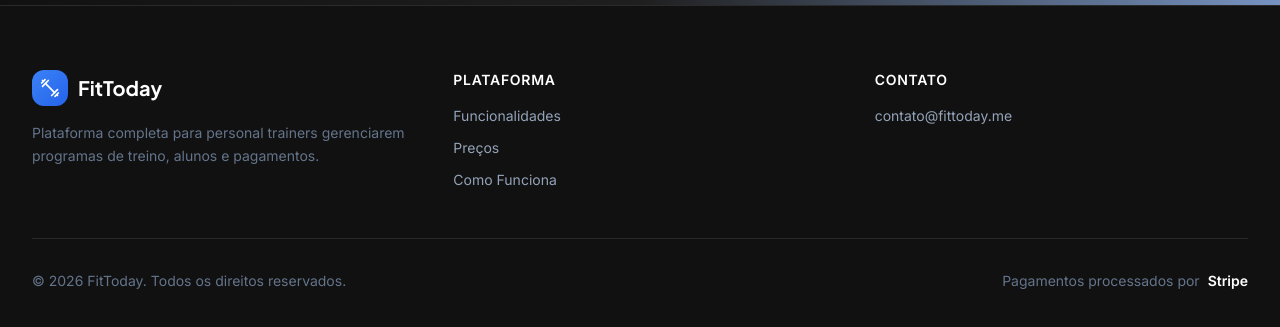
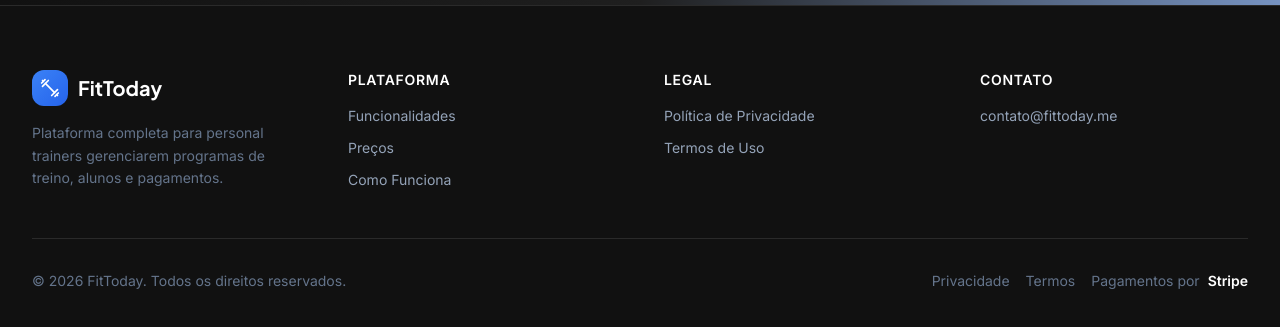
Before and after one commit to Viniciuscarvalho/FitToday-cms, a Next.js app in the folder fitness-cms/web-cms/: page / in a window 1280 px wide. Shown: the part 7013-7340 px from the top of the page. Built offline with nearby package versions, Linux system fonts and the light colour scheme; no server answers; grey boxes are pictures that could not be loaded.

Commit message:
feat: add Privacy and Terms links to landing page footer
- Add 'Legal' column to footer grid (4 columns now)
- Link /politica-privacidade and /termos-de-uso in footer nav
- Add compact Privacidade/Termos links in bottom copyright bar

```diff
--- a/fitness-cms/web-cms/app/(public)/page.tsx
+++ b/fitness-cms/web-cms/app/(public)/page.tsx
@@ -676,7 +676,7 @@ export default function SitePage() {
       {/* ====== FOOTER ====== */}
       <footer className="bg-brand-background text-brand-textSecondary py-16 border-t border-brand-outline">
         <div className="max-w-7xl mx-auto px-4 sm:px-6 lg:px-8">
-          <div className="grid grid-cols-1 md:grid-cols-3 gap-12">
+          <div className="grid grid-cols-1 md:grid-cols-4 gap-12">
             <div>
               <div className="flex items-center gap-2.5 mb-4">
                 <div className="w-9 h-9 bg-gradient-to-br from-brand-primary to-blue-600 rounded-xl flex items-center justify-center">
@@ -700,6 +700,22 @@ export default function SitePage() {
             </div>
 
             <div>
+              <h3 className="text-white font-semibold mb-4 text-sm uppercase tracking-wider">Legal</h3>
+              <ul className="space-y-3 text-sm">
+                <li>
+                  <Link href="/politica-privacidade" className="hover:text-white transition-colors">
+                    Política de Privacidade
+                  </Link>
+                </li>
+                <li>
+                  <Link href="/termos-de-uso" className="hover:text-white transition-colors">
+                    Termos de Uso
+                  </Link>
+                </li>
+              </ul>
+            </div>
+
+            <div>
               <h3 className="text-white font-semibold mb-4 text-sm uppercase tracking-wider">Contato</h3>
               <ul className="space-y-3 text-sm">
                 <li><a href="mailto:contato@fittoday.me" className="hover:text-white transition-colors">contato@fittoday.me</a></li>
@@ -711,9 +727,17 @@ export default function SitePage() {
             <p className="text-sm text-brand-textTertiary">
               &copy; {new Date().getFullYear()} FitToday. Todos os direitos reservados.
             </p>
-            <div className="flex items-center gap-2 text-sm text-brand-textTertiary">
-              <span>Pagamentos processados por</span>
-              <span className="font-semibold text-white">Stripe</span>
+            <div className="flex items-center gap-4 text-sm text-brand-textTertiary">
+              <Link href="/politica-privacidade" className="hover:text-white transition-colors">
+                Privacidade
+              </Link>
+              <Link href="/termos-de-uso" className="hover:text-white transition-colors">
+                Termos
+              </Link>
+              <span className="flex items-center gap-2">
+                <span>Pagamentos por</span>
+                <span className="font-semibold text-white">Stripe</span>
+              </span>
             </div>
           </div>
         </div>
```
